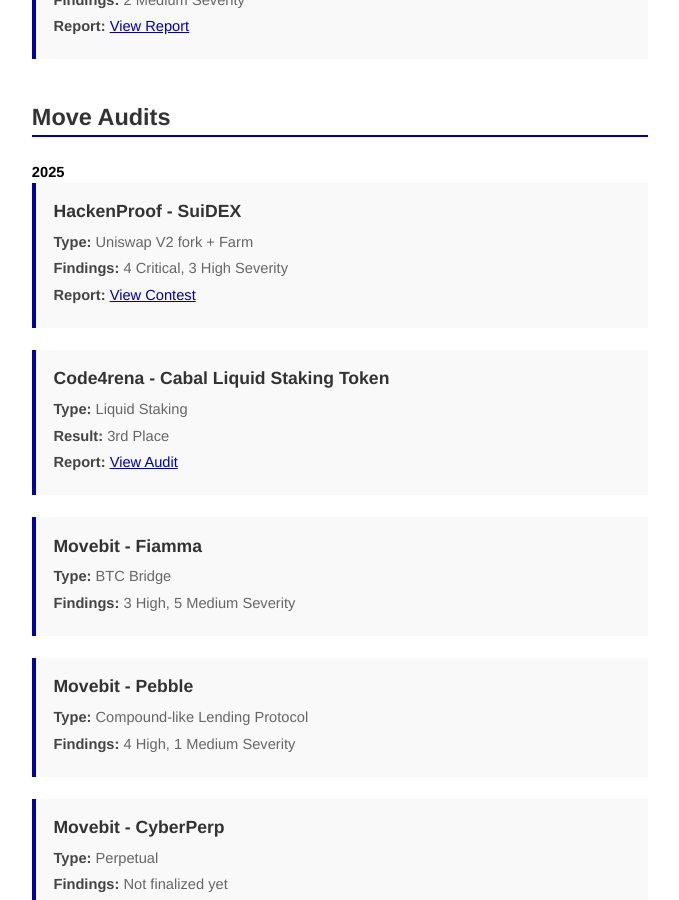
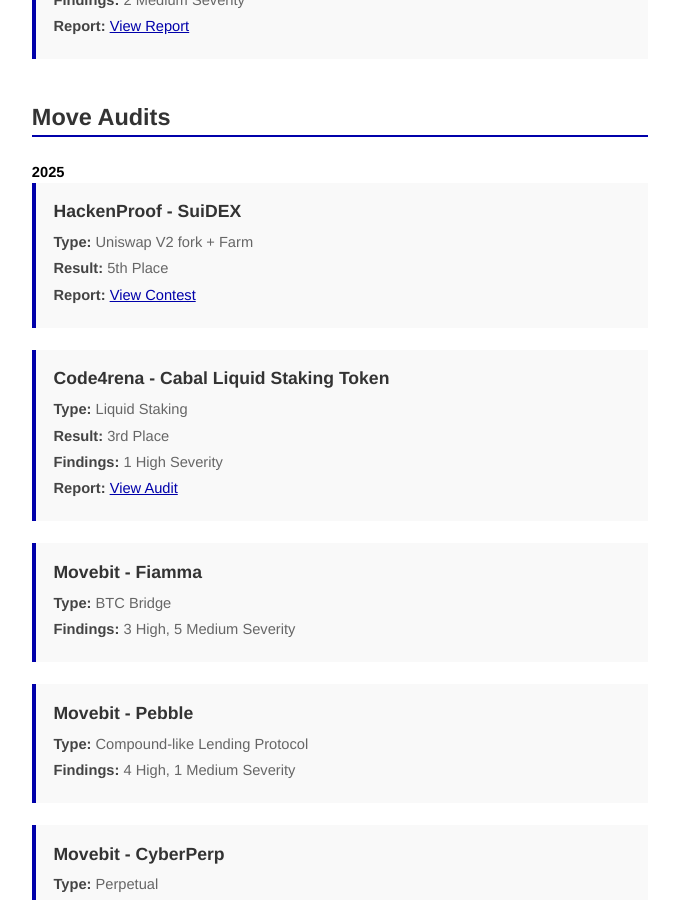
Before and after one commit to ret2basic/ret2basic.github.io, a Jekyll site: the page built from audits.html, in a window 1280 px wide and 900 px high, scrolled down 2708 px. Shown: the whole window, without its empty margins (300-979 px from the left). Built offline with Jekyll 4.4.1, drawn with Linux system fonts in a browser that asks for light colours.

Commit message:
Update audit results and findings for SuiDEX and Cabal audits
- Change HackenProof - SuiDEX from findings to 5th place result
- Add 1 High Severity findings to Code4rena - Cabal while keeping 3rd place result

🤖 Generated with [Claude Code](https://claude.ai/code)

Co-Authored-By: Claude <noreply@anthropic.com>

```diff
--- a/audits.html
+++ b/audits.html
@@ -163,7 +163,7 @@ title: Web3 Audit Portfolio - ret2basic.eth
       <h3>HackenProof - SuiDEX</h3>
       <div class="audit-details">
         <p><strong>Type:</strong> Uniswap V2 fork + Farm</p>
-        <p><strong>Findings:</strong> 4 Critical, 3 High Severity</p>
+        <p><strong>Result:</strong> 5th Place</p>
         <p><strong>Report:</strong> <a href="https://hackenproof.com/audit-programs/suidex-audit-contest" target="_blank">View Contest</a></p>
       </div>
     </div>
@@ -173,6 +173,7 @@ title: Web3 Audit Portfolio - ret2basic.eth
       <div class="audit-details">
         <p><strong>Type:</strong> Liquid Staking</p>
         <p><strong>Result:</strong> 3rd Place</p>
+        <p><strong>Findings:</strong> 1 High Severity</p>
         <p><strong>Report:</strong> <a href="https://code4rena.com/audits/2025-04-cabal-liquid-staking-token" target="_blank">View Audit</a></p>
       </div>
     </div>
```
